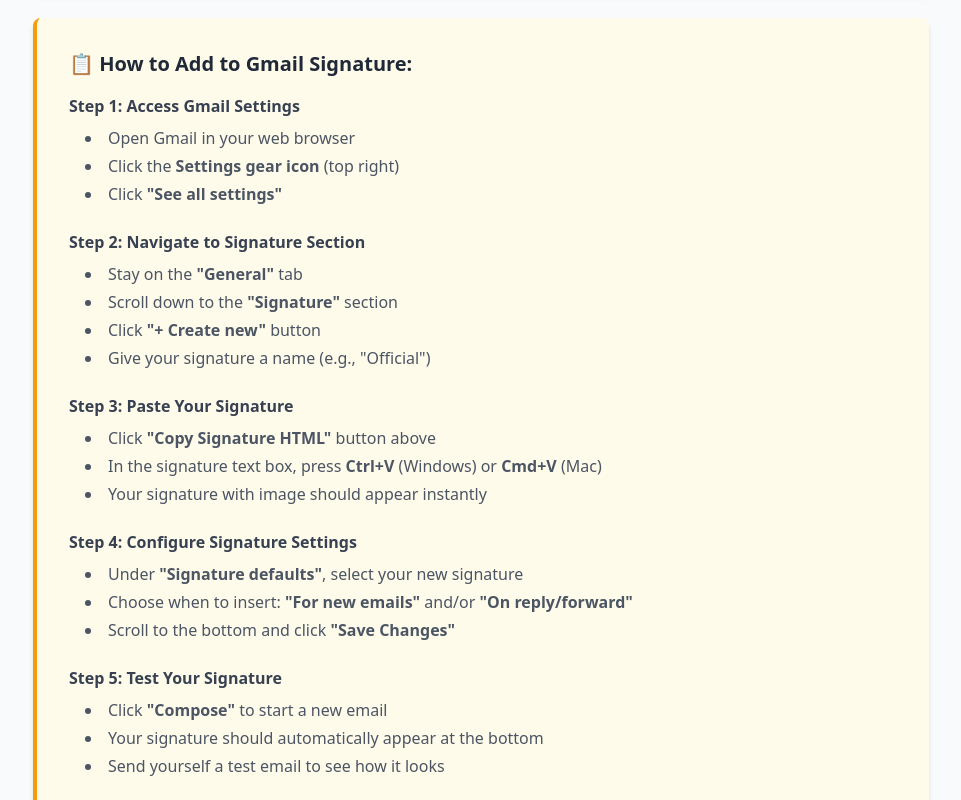
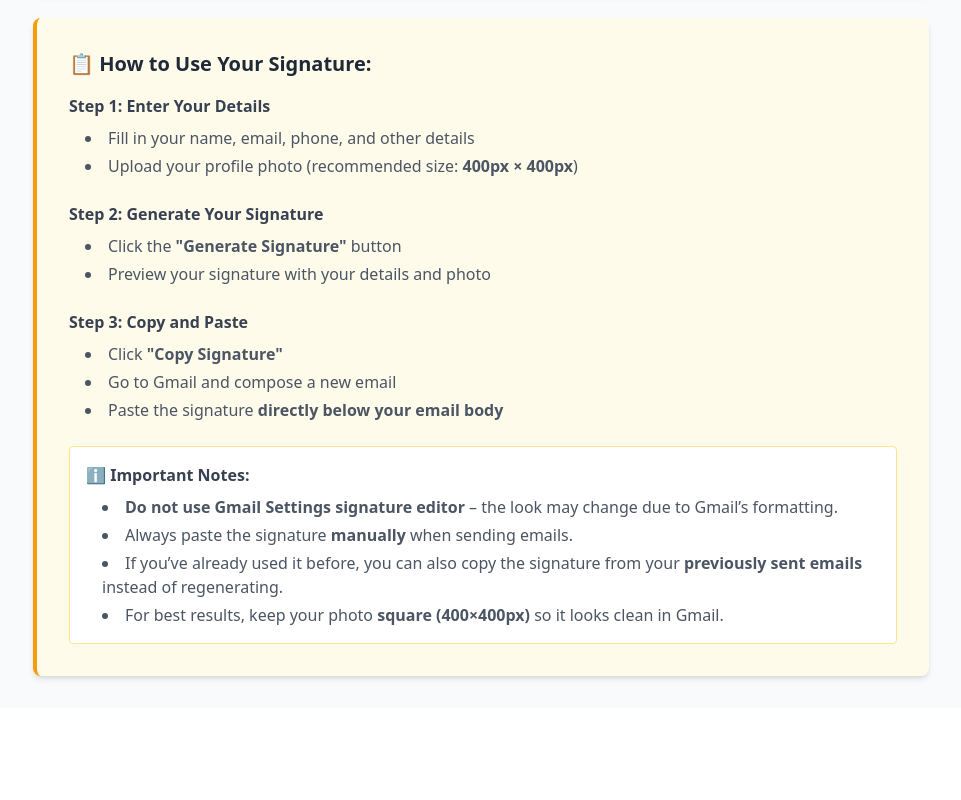
Before and after one commit to dfe0990ngc/vmo-email-signature-generator, a React (Vite) app: page / in a window 1280 px wide. Shown: the part 980-1780 px from the top of the page, without its empty margins (159-1120 px from the left). After the commit the page ends 1688 px from the top, so only its background shows below. Built offline with nearby package versions, Linux system fonts and the light colour scheme.

Commit message:
- Troubleshooting images and font styles

```diff
--- a/src/pages/EmailSignatureGenerator.jsx
+++ b/src/pages/EmailSignatureGenerator.jsx
@@ -3,7 +3,6 @@
 import VmoLogo from '../assets/OVM-Logo - Green - Approved.png';
 import VmoLogoOrig from '../assets/OVM-Logo.png';
 import SBLogo from '../assets/sb-logo.png';
-import FBIcon from  '../assets/fb-icon.png';
 
 export default function EmailSignatureGenerator() {
   const [imageBase64, setImageBase64] = useState(null);
@@ -117,13 +116,7 @@
 
               {facebook && (
                 <div style={{ margin: '4px 0', background: 'transparent' }}>
-                  <img
-                    src={FBIcon}
-                    alt="Facebook"
-                    width="14"
-                    height="14"
-                    style={{ width: '14px', height: '14px', display: 'inline-block', verticalAlign: 'middle' }}
-                  />
+                  <span style={{ color: selectedColor, fontSize:'18px' }}>🅕</span>{' '}
                   <a
                     href={`https://${facebook.replace(/^https?:\/\//, '')}`}
                     style={{ color: '#555', textDecoration: 'none', background: 'transparent', verticalAlign: 'middle' }}
@@ -347,67 +340,46 @@
 
         {/* Instructions */}
         <div className="bg-amber-50 shadow-md p-8 border-amber-500 border-l-4 rounded-lg">
-          <h2 className="mb-4 font-bold text-gray-800 text-xl">📋 How to Add to Gmail Signature:</h2>
+          <h2 className="mb-4 font-bold text-gray-800 text-xl">📋 How to Use Your Signature:</h2>
 
           <div className="space-y-6">
             <div>
-              <h3 className="mb-2 font-semibold text-gray-700">Step 1: Access Gmail Settings</h3>
+              <h3 className="mb-2 font-semibold text-gray-700">Step 1: Enter Your Details</h3>
               <ul className="space-y-1 ml-4 text-gray-600 list-disc list-inside">
-                <li>Open Gmail in your web browser</li>
-                <li>Click the <strong>Settings gear icon</strong> (top right)</li>
-                <li>Click <strong>"See all settings"</strong></li>
+                <li>Fill in your name, email, phone, and other details</li>
+                <li>Upload your profile photo (recommended size: <strong>400px × 400px</strong>)</li>
               </ul>
             </div>
 
             <div>
-              <h3 className="mb-2 font-semibold text-gray-700">Step 2: Navigate to Signature Section</h3>
+              <h3 className="mb-2 font-semibold text-gray-700">Step 2: Generate Your Signature</h3>
               <ul className="space-y-1 ml-4 text-gray-600 list-disc list-inside">
-                <li>Stay on the <strong>"General"</strong> tab</li>
-                <li>Scroll down to the <strong>"Signature"</strong> section</li>
-                <li>Click <strong>"+ Create new"</strong> button</li>
-                <li>Give your signature a name (e.g., "Official")</li>
+                <li>Click the <strong>"Generate Signature"</strong> button</li>
+                <li>Preview your signature with your details and photo</li>
               </ul>
             </div>
 
             <div>
-              <h3 className="mb-2 font-semibold text-gray-700">Step 3: Paste Your Signature</h3>
+              <h3 className="mb-2 font-semibold text-gray-700">Step 3: Copy and Paste</h3>
               <ul className="space-y-1 ml-4 text-gray-600 list-disc list-inside">
-                <li>Click <strong>"Copy Signature HTML"</strong> button above</li>
-                <li>In the signature text box, press <strong>Ctrl+V</strong> (Windows) or <strong>Cmd+V</strong> (Mac)</li>
-                <li>Your signature with image should appear instantly</li>
-              </ul>
-            </div>
-
-            <div>
-              <h3 className="mb-2 font-semibold text-gray-700">Step 4: Configure Signature Settings</h3>
-              <ul className="space-y-1 ml-4 text-gray-600 list-disc list-inside">
-                <li>Under <strong>"Signature defaults"</strong>, select your new signature</li>
-                <li>Choose when to insert: <strong>"For new emails"</strong> and/or <strong>"On reply/forward"</strong></li>
-                <li>Scroll to the bottom and click <strong>"Save Changes"</strong></li>
-              </ul>
-            </div>
-
-            <div>
-              <h3 className="mb-2 font-semibold text-gray-700">Step 5: Test Your Signature</h3>
-              <ul className="space-y-1 ml-4 text-gray-600 list-disc list-inside">
-                <li>Click <strong>"Compose"</strong> to start a new email</li>
-                <li>Your signature should automatically appear at the bottom</li>
-                <li>Send yourself a test email to see how it looks</li>
+                <li>Click <strong>"Copy Signature"</strong></li>
+                <li>Go to Gmail and compose a new email</li>
+                <li>Paste the signature <strong>directly below your email body</strong></li>
               </ul>
             </div>
 
             <div className="bg-white mt-4 p-4 border border-amber-200 rounded">
-              <h3 className="mb-2 font-semibold text-gray-700">⚠️ Troubleshooting Tips:</h3>
+              <h3 className="mb-2 font-semibold text-gray-700">ℹ️ Important Notes:</h3>
               <ul className="space-y-1 ml-4 text-gray-600 list-disc list-inside">
-                <li><strong>Gray background appears:</strong> Try manually selecting and copying the preview instead of using the button</li>
-                <li><strong>Image doesn't show:</strong> Make sure you generated the signature after uploading the image</li>
-                <li><strong>Formatting looks weird:</strong> Gmail may add its own styles. Try clearing any existing signature first</li>
-                <li><strong>Can't paste:</strong> Use Ctrl+V (or Cmd+V on Mac) directly in the signature box</li>
-                <li><strong>Manually Add to Email Body:</strong> Click <strong>Copy Signature HTML</strong> button and paste it below your email body.</li>
+                <li><strong>Do not use Gmail Settings signature editor</strong> – the look may change due to Gmail’s formatting.</li>
+                <li>Always paste the signature <strong>manually</strong> when sending emails.</li>
+                <li>If you’ve already used it before, you can also copy the signature from your <strong>previously sent emails</strong> instead of regenerating.</li>
+                <li>For best results, keep your photo <strong>square (400×400px)</strong> so it looks clean in Gmail.</li>
               </ul>
             </div>
           </div>
         </div>
+
       </div>
     </div>
   );
```
